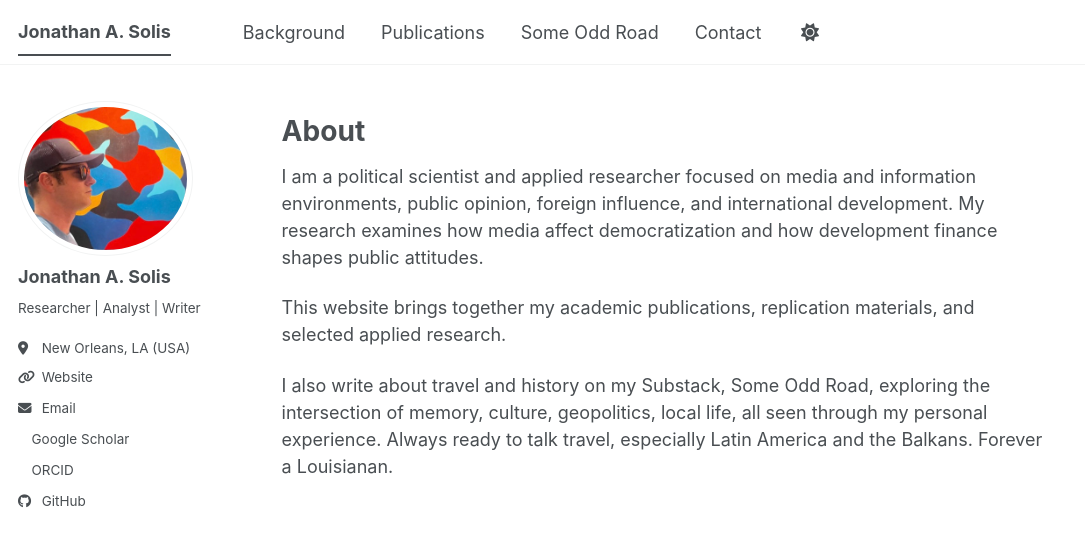
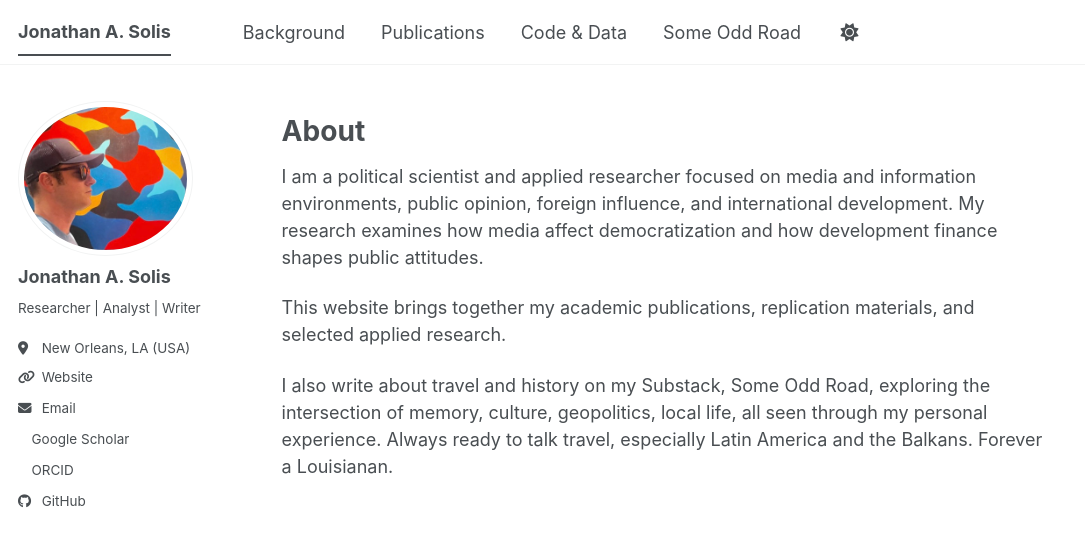
Before and after one commit to westbank-alchemy/westbank-alchemy.github.io, a Jekyll site: the page built from _pages/about.md, in a window 1280 px wide. Shown: the top 546 px of the page, without its empty margins (0-1085 px from the left). Built offline with Jekyll 4.4.1, drawn with Linux system fonts in a browser that asks for light colours; a style sheet for code colours, icons or effects is not loaded.

Commit message:
Update navigation.yml

```diff
--- a/_data/navigation.yml
+++ b/_data/navigation.yml
@@ -14,11 +14,11 @@ main:
   - title: "Publications"
     url: /publications/
 
+  - title: "Code & Data"
+    url: /code-data/
+
   - title: "Some Odd Road"
     url: /year-archive/
-
-  - title: "Contact"
-    url: /contact/
 
   # - title: "CV"
   #   url: /cv-json/
```
